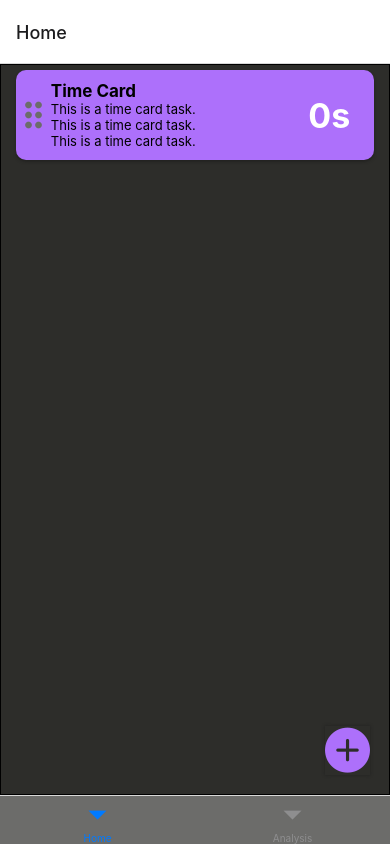
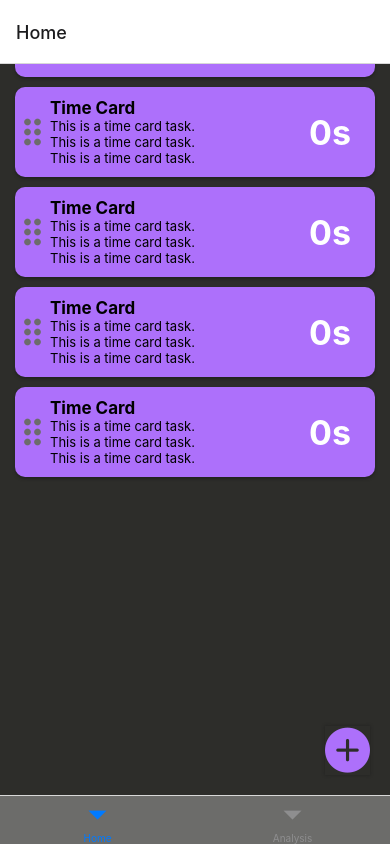
Before and after one commit to efox3987/dh_rn, a React Native app: screen /Home in a window 390 px wide. Built offline with nearby package versions, Linux system fonts and the light colour scheme.

Commit message:
card preview view added

```diff
--- a/src/screens/Home.js
+++ b/src/screens/Home.js
@@ -59,7 +59,7 @@ class Home extends React.Component {
 
   render() {
     return (
-      <>
+      <View style={styles.wrapper}>
         <View style={styles.main}>
           <ScrollView
             ref={ref => {
@@ -69,10 +69,14 @@ class Home extends React.Component {
               this.scrollView.scrollToEnd({animated: true})
             }>
             <TimeCard />
+            <TimeCard />
+            <TimeCard />
+            <TimeCard />
+            <TimeCard />
           </ScrollView>
           {this.newTaskModal()}
         </View>
-
+        <View style={styles.preview}>
           <View style={styles.plusView}>
             <TouchableOpacity>
               <Icon
@@ -83,19 +87,27 @@ class Home extends React.Component {
               />
             </TouchableOpacity>
           </View>
-      </>
+        </View>
+      </View>
     );
   }
 }
 
 const styles = StyleSheet.create({
-  main: {
+  wrapper: {
     flex: 1,
     flexDirection: 'column',
+    backgroundColor: '#2D2D2A',
+  },
+  main: {
+    flex: 4,
+    flexDirection: 'column',
     justifyContent: 'center',
-    borderColor: 'black',
-    borderWidth: 1,
-    backgroundColor: '#2D2D2A'
+
+  },
+  preview: {
+    flex: 3,
+
   },
   plusView: {
     color: '#FFF',
```
Lines whose indentation alone changed are shown as unchanged.
